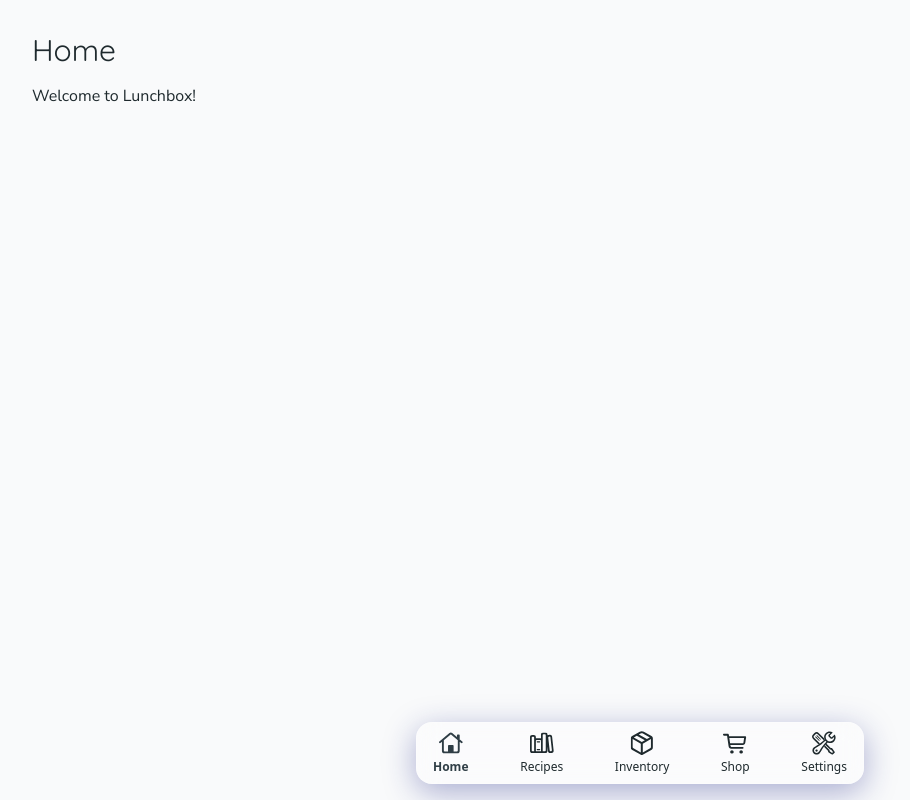
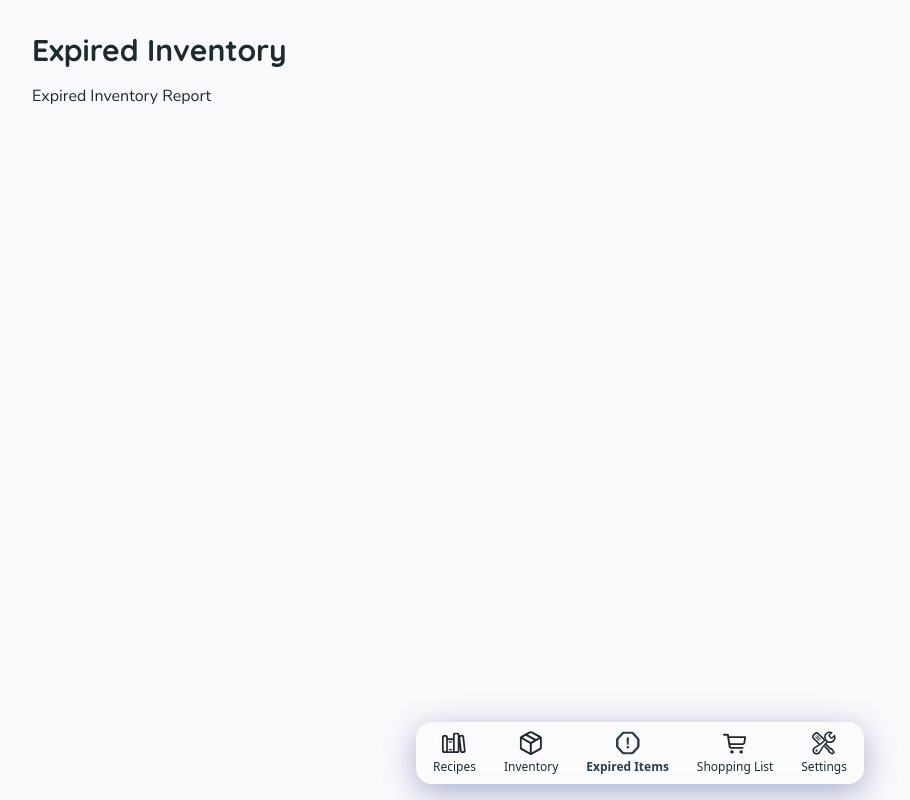
Before and after one commit to tgedtech/LunchBox, a React (Vite) app in the folder web/: page / in a window 1280 px wide. Shown: the whole page, without its empty margins (0-910 px from the left). Built offline with nearby package versions, Linux system fonts and the light colour scheme; sample sign-in values are in the browser's storage.

Commit message:
feat: Replace Home page with Expired Inventory page and update navigation in FloatingDock

```diff
--- a/web/src/App.jsx
+++ b/web/src/App.jsx
@@ -1,5 +1,5 @@
 import { BrowserRouter as Router, Routes, Route } from 'react-router-dom';
-import Home from './pages/Home';
+import ExpiredInventoryPage from './pages/ExpiredReport.jsx';
 import Inventory from './pages/Inventory';
 import ShoppingList from './pages/ShoppingList';
 import Recipes from './pages/Recipes';
@@ -26,7 +26,7 @@ function App() {
                 path="/"
                 element={
                   <ProtectedRoute>
-                    <Home />
+                    <ExpiredInventoryPage />
                   </ProtectedRoute>
                 }
               />
--- a/web/src/components/FloatingDock.jsx
+++ b/web/src/components/FloatingDock.jsx
@@ -1,9 +1,9 @@
 import React from 'react';
 import { NavLink, useLocation, useNavigate } from 'react-router-dom';
-import HomeIcon from '../assets/icons/home.svg?react';
 import RecipesIcon from '../assets/icons/books.vertical 1.svg?react';
 import InventoryIcon from '../assets/icons/shippingbox 1.svg?react';
 import ShoppingListIcon from '../assets/icons/cart 1.svg?react';
+import ExpiredIcon from '../assets/icons/expired.svg?react';
 import SettingsIcon from '../assets/icons/settings.svg?react';
 import useAuth from '../hooks/useAuth';
 
@@ -25,11 +25,7 @@ const FloatingDock = () => {
         borderColor: 'var(--glass-border-light)',
       }}
     >
-      <NavLink to="/" className={({ isActive }) => `${navLinkClass} ${isActive ? activeClass : ''}`}>
-        <HomeIcon className="w-6 h-6 mb-1" />
-        <span className="text-xs">Home</span>
-      </NavLink>
-      <NavLink to="/recipes" className={({ isActive }) => `${navLinkClass} ${isActive ? activeClass : ''}`}>
+            <NavLink to="/recipes" className={({ isActive }) => `${navLinkClass} ${isActive ? activeClass : ''}`}>
         <RecipesIcon className="w-6 h-6 mb-1" />
         <span className="text-xs">Recipes</span>
       </NavLink>
@@ -37,9 +33,14 @@ const FloatingDock = () => {
         <InventoryIcon className="w-6 h-6 mb-1" />
         <span className="text-xs">Inventory</span>
       </NavLink>
+      {/* I don't want this NavLink (Expired Report) to be visible unless the report has actual data in it */}
+      <NavLink to="/" className={({ isActive }) => `${navLinkClass} ${isActive ? activeClass : ''}`}>
+        <ExpiredIcon className="w-6 h-6 mb-1" />
+        <span className="text-xs">Expired Items</span>
+      </NavLink>
       <NavLink to="/shopping-list" className={({ isActive }) => `${navLinkClass} ${isActive ? activeClass : ''}`}>
         <ShoppingListIcon className="w-6 h-6 mb-1" />
-        <span className="text-xs">Shop</span>
+        <span className="text-xs">Shopping List</span>
       </NavLink>
       <NavLink to="/settings" className={({ isActive }) => `${navLinkClass} ${isActive ? activeClass : ''}`}>
         <SettingsIcon className="w-6 h-6 mb-1" />
--- /dev/null
+++ b/web/src/pages/ExpiredReport.jsx
@@ -0,0 +1,10 @@
+function ExpiredReportPage() {
+  return (
+    <div className="p-4">
+      <h1 className="text-3xl font-quicksand font-black mb-4">Expired Inventory</h1>
+      <p className="font-nunito-sans">Expired Inventory Report</p>
+    </div>
+  );
+}
+
+export default ExpiredReportPage;
--- a/web/src/pages/Home.jsx
+++ /dev/null
@@ -1,10 +0,0 @@
-function Home() {
-  return (
-    <div className="p-4">
-      <h1 className="text-3xl font-quicksand mb-4">Home</h1>
-      <p className="font-nunito-sans">Welcome to Lunchbox!</p>
-    </div>
-  );
-}
-
-export default Home;
```
